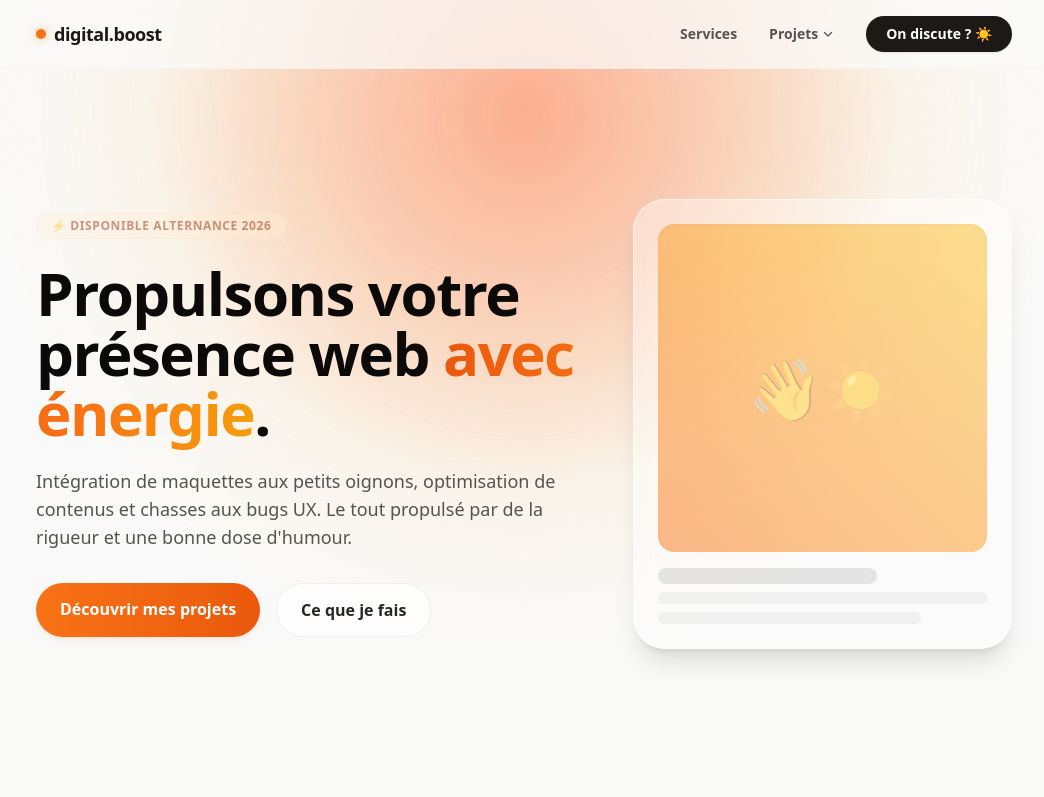
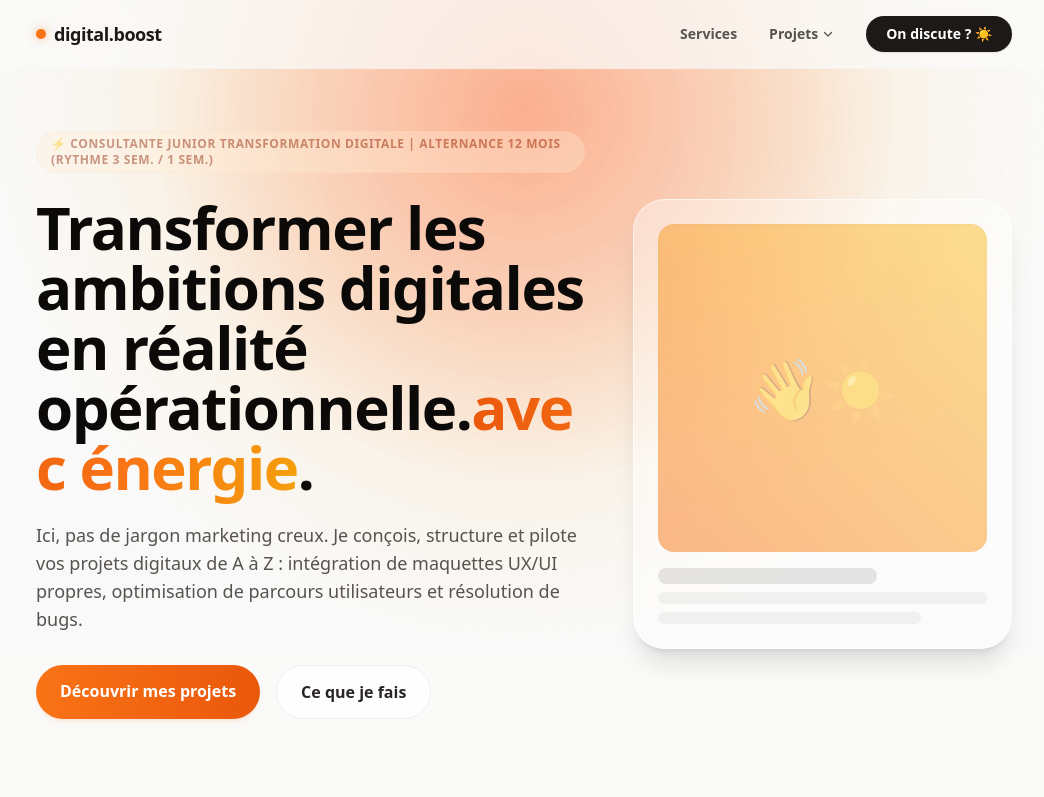
Before and after one commit to srcontact-ni/digital-boost, a plain HTML site: page index.html in a window 1280 px wide. Shown: the top 797 px of the page, without its empty margins (116-1160 px from the left). Drawn offline with nearby package versions, Linux system fonts and the light colour scheme.

Commit message:
maj contenus

```diff
--- a/index.html
+++ b/index.html
@@ -82,13 +82,13 @@
 
                 <div class="space-y-6 md:col-span-7 min-w-0">
                     <div class="inline-flex items-center gap-2 bg-orange-100/70 border border-orange-200/40 px-3.5 py-1 rounded-full text-orange-800 text-xs font-bold uppercase tracking-wider shadow-xs animate-pulse">
-                        <span>⚡ Disponible Alternance 2026</span>
+                        <span>⚡ Consultante Junior Transformation Digitale | Alternance 12 mois (Rythme 3 sem. / 1 sem.) </span>
                     </div>
                     <h1 class="text-4xl sm:text-5xl lg:text-6xl font-black text-stone-950 tracking-tight leading-[1.1] break-words">
-                        Propulsons votre présence web <span class="text-transparent bg-clip-text bg-gradient-to-r from-orange-600 via-orange-500 to-amber-500">avec énergie</span>.
+                        Transformer les ambitions digitales en réalité opérationnelle.<span class="text-transparent bg-clip-text bg-gradient-to-r from-orange-600 via-orange-500 to-amber-500">avec énergie</span>.
                     </h1>
                     <p class="text-base sm:text-lg text-stone-600 max-w-xl mx-auto md:mx-0 font-medium leading-relaxed">
-                        Intégration de maquettes aux petits oignons, optimisation de contenus et chasses aux bugs UX. Le tout propulsé par de la rigueur et une bonne dose d'humour.
+                        Ici, pas de jargon marketing creux. Je conçois, structure et pilote vos projets digitaux de A à Z : intégration de maquettes UX/UI propres, optimisation de parcours utilisateurs et résolution de bugs.
                     </p>
                     <div class="flex flex-wrap justify-center md:justify-start gap-4 pt-2">
                         <a href="#projets" class="bg-gradient-to-r from-orange-500 to-orange-600 hover:from-orange-600 hover:to-orange-700 text-white font-bold px-6 py-3.5 rounded-full transition-all shadow-md shadow-orange-500/10 hover:-translate-y-0.5 hover:shadow-lg">
```
